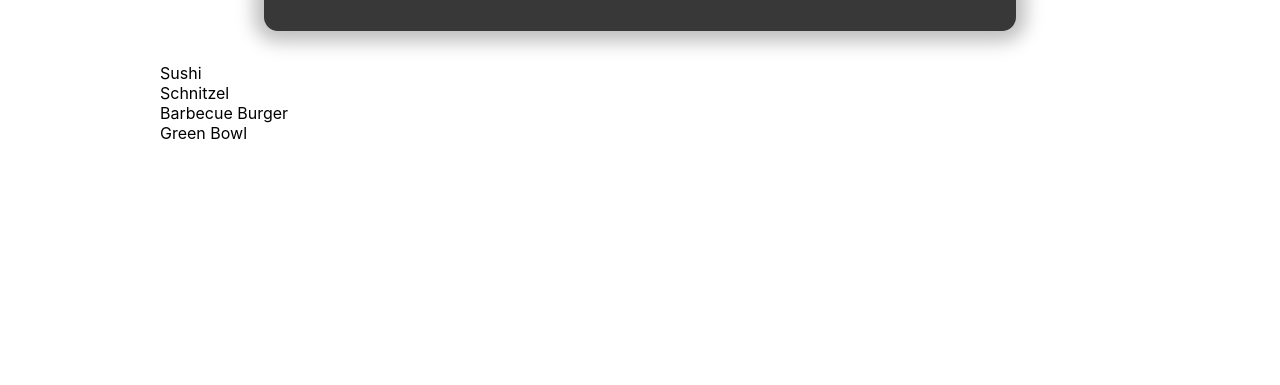
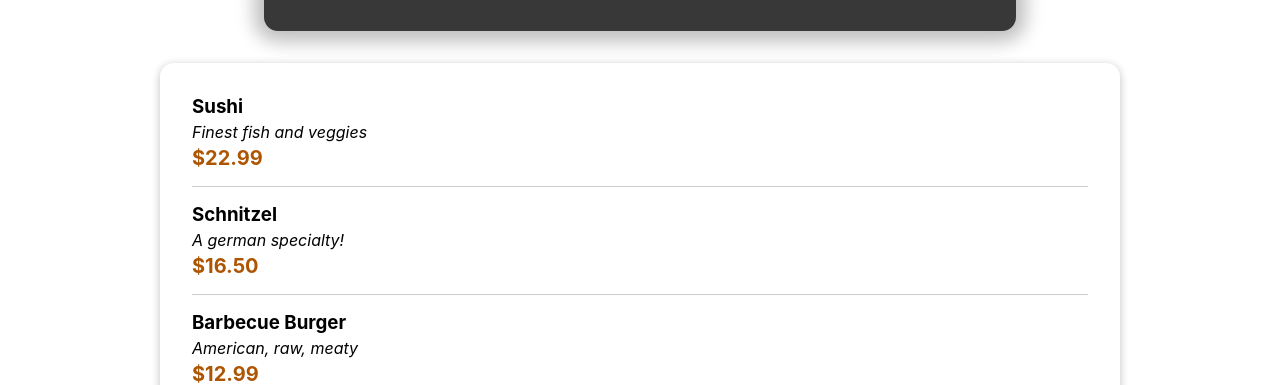
Before and after one commit to Codetraker/practice_Food_app, a React (Create React App) app: page / in a window 1280 px wide. Shown: the part 419-804 px from the top of the page. Built offline with nearby package versions, Linux system fonts and the light colour scheme.

Commit message:
Making the Items visible

```diff
--- a/src/components/Meals/AvailableMeals.js
+++ b/src/components/Meals/AvailableMeals.js
@@ -1,4 +1,6 @@
+import Card from '../UI/Card';
 import classes from './AvailableMeals.module.css';
+import MealItem from './MealItem/MealItem';
 
 const DUMMY_MEALS = [
     {
@@ -28,13 +30,20 @@
   ];
 
   const AvailableMeals = () => {
-        const mealsList = DUMMY_MEALS.map(meal => <li>{meal.name}</li>);
+        const mealsList = DUMMY_MEALS.map(meal => (
+        <MealItem
+            key={meal.id}
+            name={meal.name}
+            description={meal.description}
+            price={meal.price}
+        />
+        ));
 
         return(
             <section className={classes.meals}>
-                <ul>
-                    {mealsList}
-                </ul>
+                <Card>
+                    <ul>{mealsList}</ul>
+                </Card>
             </section>
         );
   }
--- /dev/null
+++ b/src/components/Meals/MealItem/MealItem.js
@@ -0,0 +1,19 @@
+import classes from './MealItem.module.css';
+
+const MealItem = props =>{
+    const price = `$${props.price.toFixed(2)}`;
+
+    return(
+        <li className={classes.meal}>
+            <div>
+                <h3>{props.name}</h3>
+                <div className={classes.description}>{props.description}</div>
+                <div className={classes.price}>{price}</div>
+            </div>
+            <div>
+
+            </div>
+        </li>
+    );
+}
+export default MealItem;
--- /dev/null
+++ b/src/components/Meals/MealItem/MealItem.module.css
@@ -0,0 +1,22 @@
+.meal {
+    display: flex;
+    justify-content: space-between;
+    margin: 1rem;
+    padding-bottom: 1rem;
+    border-bottom: 1px solid #ccc;
+  }
+
+  .meal h3 {
+    margin: 0 0 0.25rem 0;
+  }
+
+  .description {
+    font-style: italic;
+  }
+
+  .price {
+    margin-top: 0.25rem;
+    font-weight: bold;
+    color: #ad5502;
+    font-size: 1.25rem;
+  }
--- /dev/null
+++ b/src/components/UI/Card.js
@@ -0,0 +1,10 @@
+import classes from './Card.module.css';
+const Card = (props) => {
+    return(
+        <div className={classes.card}>
+            {props.children}
+        </div>
+    );
+};
+
+export default Card;
--- /dev/null
+++ b/src/components/UI/Card.module.css
@@ -0,0 +1,6 @@
+.card {
+    padding: 1rem;
+    box-shadow: 0 2px 8px rgba(0, 0, 0, 0.25);
+    border-radius: 14px;
+    background-color: white;
+  }
```
Also changed, not shown: src/components/Meals/MealItem/MealItemForm.js (added).
